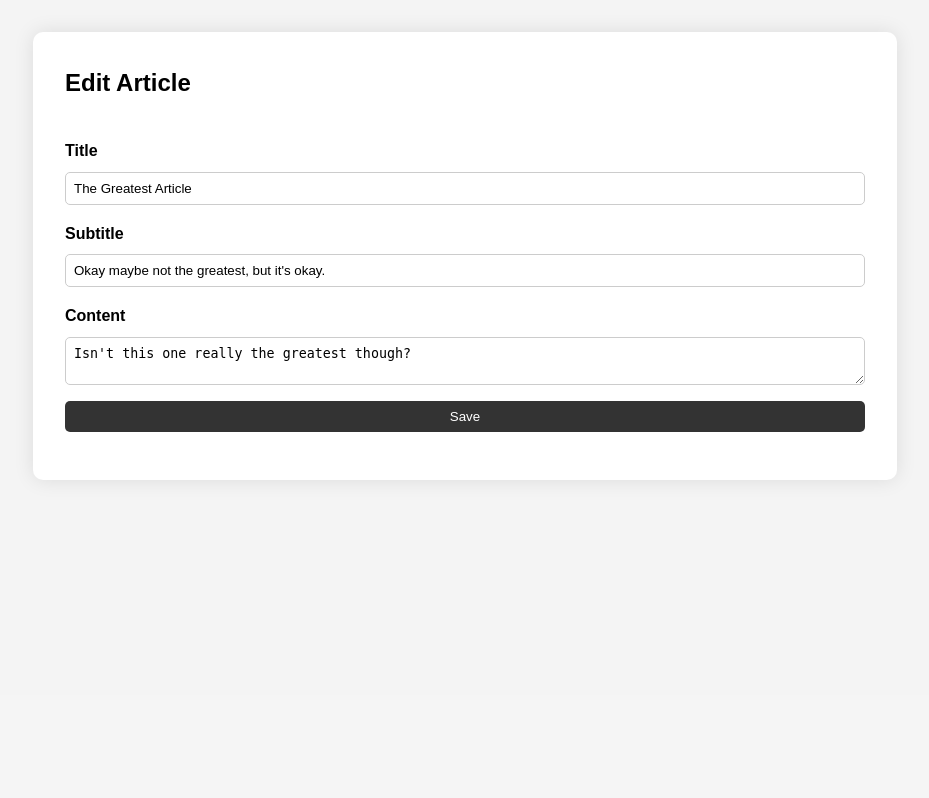
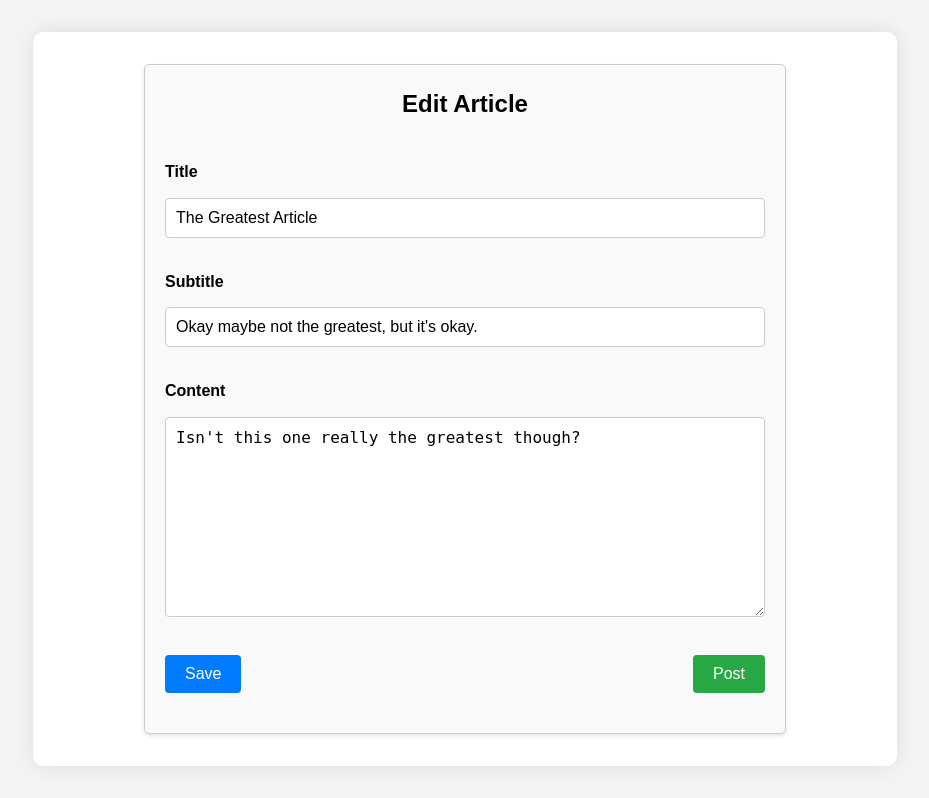
Before and after one commit to dgoldman0/LiveLog, a Flask app: page /article/1/draft in a window 1280 px wide. Shown: the part 105-903 px from the top of the page, without its empty margins (175-1104 px from the left). Before the commit the page ends 586 px from the top, so only its background shows below. Run offline with Flask 3, Linux system fonts and the light colour scheme; a user stored in the database is signed in; data comes from the database, SQL or seed files in the repository.

Commit message:
Getting article functionality working slowly...

```diff
--- a/app.py
+++ b/app.py
@@ -20,6 +20,11 @@ def init_db():
         db = get_db_connection()
         with app.open_resource('schema.sql') as f:
             db.executescript(f.read().decode('utf8'))
+        # Create a default user. Requires generating a salt and hashing the password.
+        salt = binascii.hexlify(os.urandom(16)).decode()
+        password = 'password'
+        salted_password = hashlib.pbkdf2_hmac('sha256', password.encode(), salt.encode(), 100000)
+        db.execute('INSERT INTO users (username, access_key, salt) VALUES (?, ?, ?)', ('admin', salted_password, salt))
         db.commit()
 
 @app.route('/')
@@ -154,6 +159,13 @@ def view_article(article_id):
     conn.close()
     return render_template('article.html', article=article, blog_id=blog_id)
 
+@app.route('/user/<int:user_id>/articles', methods=('GET',))
+def articles(user_id):
+    conn = get_db_connection()
+    articles = conn.execute('SELECT * FROM articles WHERE user_id = ? AND DRAFT = FALSE', (user_id,)).fetchall()
+    conn.close()
+    return render_template('articles.html', articles=articles)
+
 @app.route('/user/<int:user_id>/drafts', methods=('GET',))
 def drafts(user_id):
     if session.get('user_id') is None:
@@ -187,7 +199,7 @@ def draft_article(article_id):
     return render_template('edit_article.html', article=article)
 
 @app.route('/article/<int:article_id>/post', methods=('POST',))
-def post_article(blog_id, article_id):
+def post_article(article_id):
     conn = get_db_connection()
     article = conn.execute('SELECT * FROM articles WHERE id = ?', (article_id,)).fetchone()
 
@@ -197,10 +209,10 @@ def post_article(blog_id, article_id):
 
     conn.execute('UPDATE articles SET title = ?, subtitle = ?, content = ? WHERE id = ?', (title, subtitle, content, article_id))
     # Remove old article tags and add generate new ones.
-    conn.execute('DELETE FROM tags WHERE article_id = ?', (article_id,))
+    conn.execute('DELETE FROM article_tags WHERE article_id = ?', (article_id,))
     tags = llm.tags.generate_tags(content)
     for tag in tags:
-        conn.execute('INSERT INTO tags (article_id, tag) VALUES (?, ?)', (article_id, tag.strip()))
+        conn.execute('INSERT INTO article_tags (article_id, tag) VALUES (?, ?)', (article_id, tag.strip()))
     conn.commit()
     conn.close()
     return 'Article posted successfully', 200
--- a/templates/edit_article.html
+++ b/templates/edit_article.html
@@ -1,17 +1,109 @@
 {% extends 'base.html' %}
 
 {% block content %}
+  <div class="form-container">
     <h2>Edit Article</h2>
     <form id="edit-article-form">
+      <div class="form-group">
         <label for="title">Title</label>
         <input type="text" id="title" name="title" value="{{ article.saved_title | e }}">
+      </div>
+      <div class="form-group">
         <label for="subtitle">Subtitle</label>
         <input type="text" id="subtitle" name="subtitle" value="{{ article.saved_subtitle | e }}">
+      </div>
+      <div class="form-group">
         <label for="content">Content</label>
         <textarea id="content" name="content">{{ article.saved_content | e }}</textarea>
-    <button type="submit">Save</button>
+      </div>
+      <div class="button-group">
+        <button type="submit" class="btn save-btn">Save</button>
+        <button type="button" id="post-article" class="btn post-btn">Post</button>
+      </div>
     </form>
     <p id="status"></p>
+  </div>
+
+  <style>
+    .form-container {
+      max-width: 600px;
+      margin: 0 auto;
+      padding: 20px;
+      border: 1px solid #ccc;
+      border-radius: 5px;
+      box-shadow: 0 2px 4px rgba(0,0,0,0.1);
+      background-color: #f9f9f9;
+    }
+
+    .form-container h2 {
+      text-align: center;
+      margin-bottom: 20px;
+    }
+
+    .form-group {
+      margin-bottom: 15px;
+    }
+
+    .form-group label {
+      display: block;
+      margin-bottom: 5px;
+      font-weight: bold;
+    }
+
+    .form-group input,
+    .form-group textarea {
+      width: 100%;
+      padding: 10px;
+      box-sizing: border-box;
+      border: 1px solid #ccc;
+      border-radius: 4px;
+      font-size: 16px;
+    }
+
+    .form-group textarea {
+      height: 200px;
+      resize: vertical;
+    }
+
+    .button-group {
+      display: flex;
+      justify-content: space-between;
+    }
+
+    .btn {
+      padding: 10px 20px;
+      border: none;
+      border-radius: 4px;
+      font-size: 16px;
+      cursor: pointer;
+      transition: background-color 0.3s;
+    }
+
+    .save-btn {
+      background-color: #007bff;
+      color: #fff;
+    }
+
+    .save-btn:hover {
+      background-color: #0056b3;
+    }
+
+    .post-btn {
+      background-color: #28a745;
+      color: #fff;
+    }
+
+    .post-btn:hover {
+      background-color: #218838;
+    }
+
+    #status {
+      text-align: center;
+      margin-top: 20px;
+      font-size: 16px;
+      color: #333;
+    }
+  </style>
 
   <script>
     document.addEventListener('DOMContentLoaded', function () {
@@ -20,6 +112,7 @@
       const subtitleInput = document.getElementById('subtitle');
       const contentInput = document.getElementById('content');
       const status = document.getElementById('status');
+      const postButton = document.getElementById('post-article');
 
       let initialTitle = titleInput.value;
       let initialSubtitle = subtitleInput.value;
@@ -28,6 +121,10 @@
       form.addEventListener('submit', function (event) {
         event.preventDefault();
         saveDraft();
+      });
+
+      postButton.addEventListener('click', function () {
+        postArticle();
       });
 
       function hasChanges() {
@@ -62,6 +159,27 @@
         });
       }
 
+      function postArticle() {
+        const formData = new FormData(form);
+
+        fetch("{{ url_for('post_article', article_id=article.id) }}", {
+          method: 'POST',
+          body: formData
+        })
+        .then(response => {
+          if (!response.ok) {
+            throw new Error('Network response was not ok');
+          }
+          return response.text();
+        })
+        .then(data => {
+          status.textContent = 'Article posted at ' + new Date().toLocaleTimeString();
+        })
+        .catch(error => {
+          status.textContent = 'Error posting article: ' + error;
+        });
+      }
+
       setInterval(saveDraft, 5000); // Auto-save every 5 seconds
     });
   </script>
```
Lines whose indentation alone changed are shown as unchanged.
